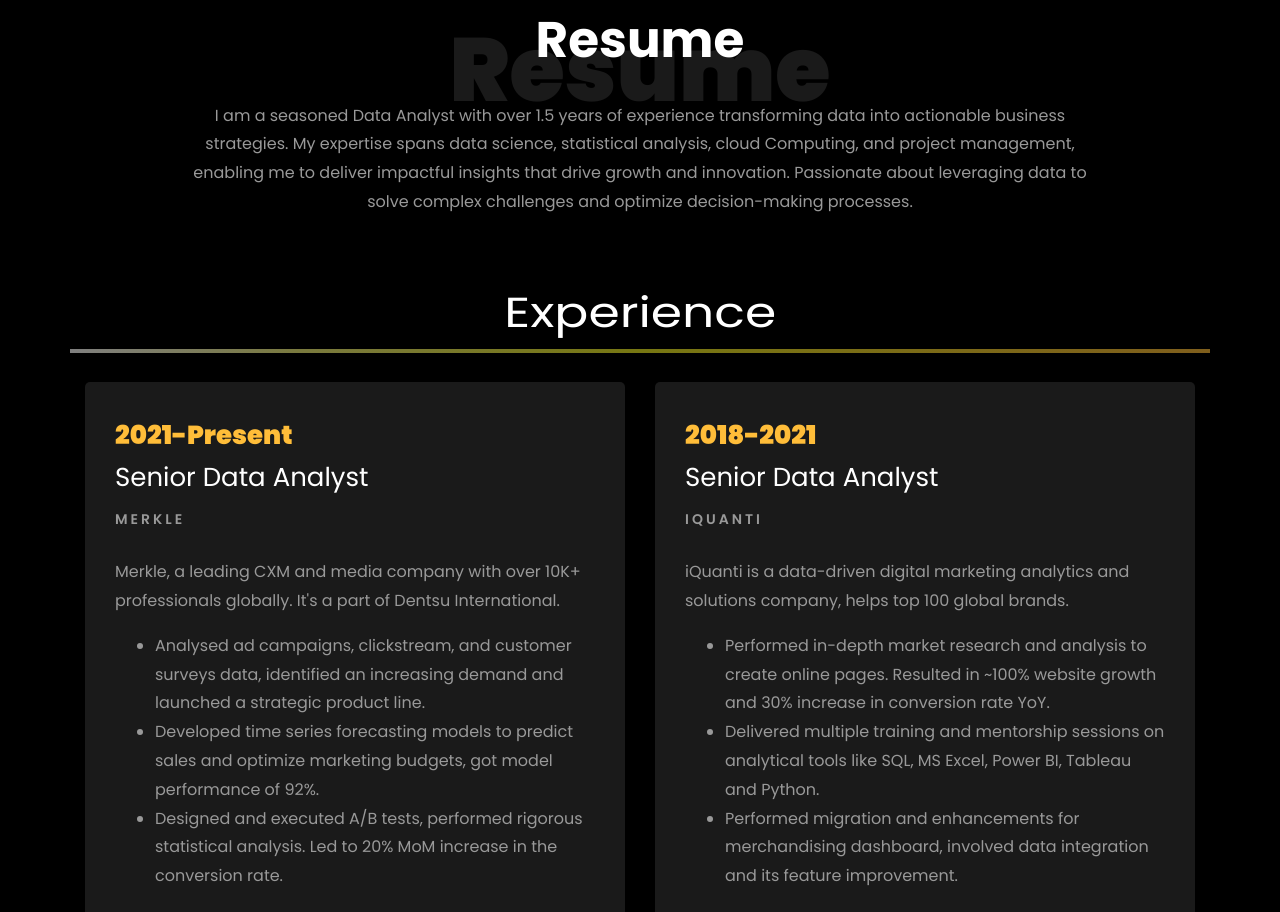
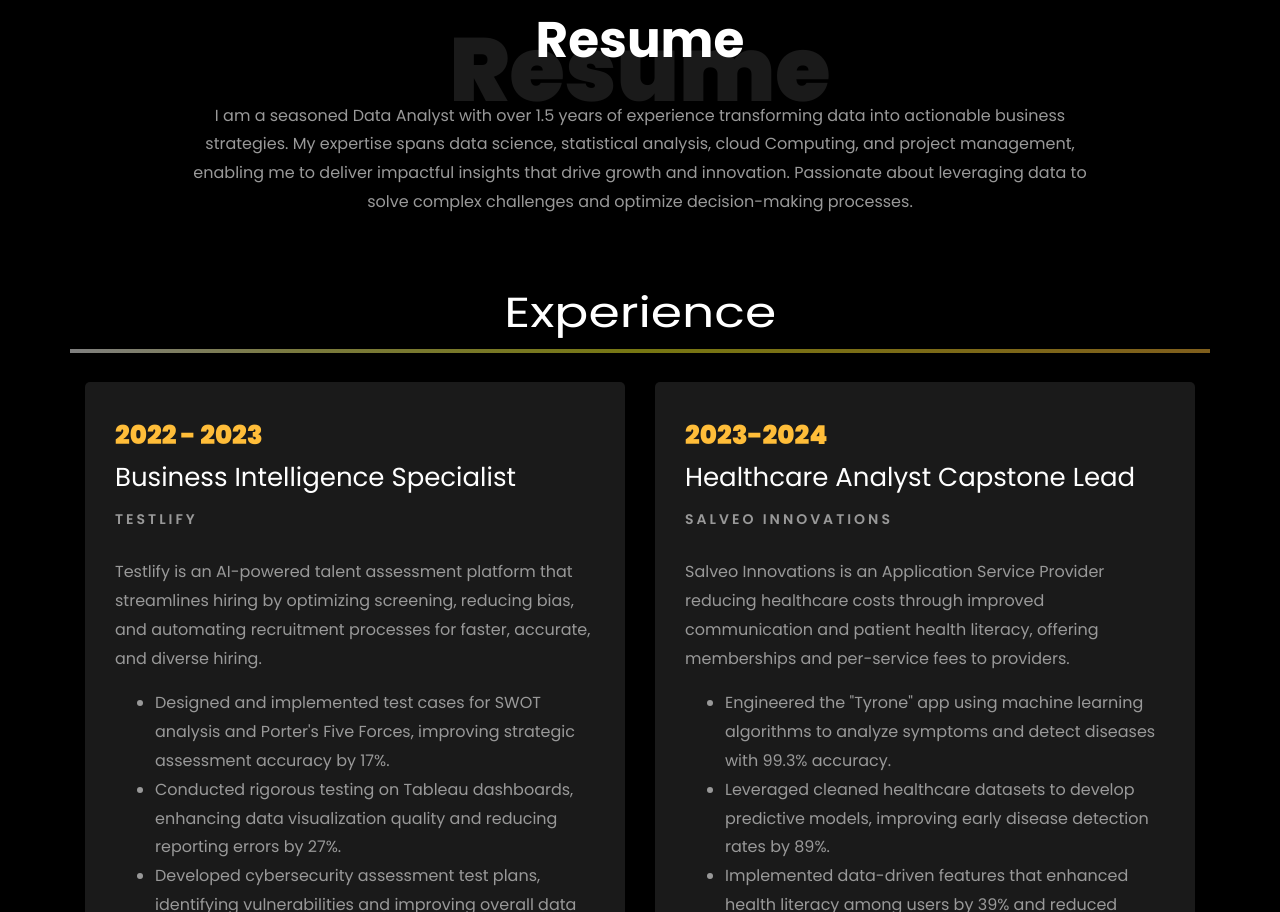
Before and after one commit to shahvishrut9/va-portfolio, a plain HTML site: page index.html in a window 1280 px wide. Shown: the part 1888-2800 px from the top of the page. Drawn offline with Linux system fonts and the light colour scheme; files whose address does not match are found by name.

Commit message:
Few updates

```diff
--- a/index.html
+++ b/index.html
@@ -324,14 +324,17 @@
 		<div class="row">
 				<div class="col-md-6">
 					<div class="resume-wrap ftco-animate">
-						<span class="date">2021-Present</span>
-						<h2>Senior Data Analyst</h2>
-						<span class="position">Merkle</span>
-						<p class="mt-4">Merkle, a leading CXM and media company with over 10K+ professionals globally. It's a part of Dentsu International.
+						<span class="date">2022 - 2023</span>
+						<h2>Business Intelligence Specialist</h2>
+						<span class="position">Testlify</span>
+						<p class="mt-4">Testlify is an AI-powered talent assessment platform that streamlines hiring by optimizing screening, reducing bias, and automating recruitment processes for faster, accurate, and diverse hiring.
 							<ul>
-								<li>Analysed ad campaigns, clickstream, and customer surveys data, identified an increasing demand and launched a strategic product line.</li>
-								<li>Developed time series forecasting models to predict sales and optimize marketing budgets, got model performance of 92%.</li>
-								<li>Designed and executed A/B tests, performed rigorous statistical analysis. Led to 20% MoM increase in the conversion rate.</li>
+								<li> Designed and implemented test cases for SWOT analysis and Porter's Five Forces, improving strategic assessment accuracy by
+									17%.</li>
+								<li> Conducted rigorous testing on Tableau dashboards, enhancing data visualization quality and reducing reporting errors by 27%.</li>
+								<li> Developed cybersecurity assessment test plans, identifying vulnerabilities and improving overall data security posture by 33%.</li>
+								<li> Analyzed test results to provide actionable recommendations, leading to a 29% increase in operational efficiency across client
+									organizations.</li>
 							</ul>
 						</p>
 					</div>
@@ -340,14 +343,15 @@
 
 				<div class="col-md-6">
 					<div class="resume-wrap ftco-animate">
-						<span class="date">2018-2021</span>
-						<h2>Senior Data Analyst</h2>
-						<span class="position">iQuanti</span>
-						<p class="mt-4">iQuanti is a data-driven digital marketing analytics and solutions company, helps top 100 global brands.
+						<span class="date">2023-2024</span>
+						<h2>Healthcare Analyst Capstone Lead</h2>
+						<span class="position">Salveo Innovations</span>
+						<p class="mt-4">Salveo Innovations is an Application Service Provider reducing healthcare costs through improved communication and patient health literacy, offering memberships and per-service fees to providers.
 							<ul>
-								<li>Performed in-depth market research and analysis to create online pages. Resulted in ~100% website growth and 30% increase in conversion rate YoY.</li>
-								<li>Delivered multiple training and mentorship sessions on analytical tools like SQL, MS Excel, Power BI, Tableau and Python.</li>
-								<li>Performed migration and enhancements for merchandising dashboard, involved data integration and its feature improvement.</li>
+								<li> Engineered the "Tyrone" app using machine learning algorithms to analyze symptoms and detect diseases with 99.3% accuracy.</li>
+								<li> Leveraged cleaned healthcare datasets to develop predictive models, improving early disease detection rates by 89%.</li>
+								<li> Implemented data-driven features that enhanced health literacy among users by 39% and reduced institutional healthcare costs by
+									$500 on average.</li>
 							</ul>
 						</p>
 					</div>
@@ -403,7 +407,7 @@
             <p>Below are the sample Data Analytics projects on SQL, Python, Power BI & ML.</p>
           </div>
         </div>
-        <div class="row d-flex">
+        <!-- <div class="row d-flex">
           <div class="col-md-4 d-flex ftco-animate">
           	<div class="blog-entry justify-content-end">
               <a href="https://github.com/rishabhnmishra/SQL_Music_Store_Analysis/blob/main/Music_Store_Query.sql" class="block-20 zoom-effect" style="background-image: url('images/proj_1.jpg');">
@@ -425,8 +429,8 @@
                 <p>Performed exploratory data analysis on diwali sales data using Python to improve the customer experience.</p>
               </div>
             </div>
-          </div>
-          <div class="col-md-4 d-flex ftco-animate">
+          </div> -->
+          <!-- <div class="col-md-4 d-flex ftco-animate">
           	<div class="blog-entry">
               <a href="https://github.com/rishabhnmishra/Madhav_Store_Analysis_PowerBI/blob/main/Madhav%20Store%20dashboard.jpg" class="block-20 zoom-effect" style="background-image: url('images/proj_3.jpg');">
               </a>
@@ -438,27 +442,27 @@
             </div>
           </div>
         </div>
-	<br>
+	<br> -->
 		<!-- added justify-content-center to center align the last two projects -->
 		<div class="row d-flex justify-content-center">
 			<div class="col-md-4 d-flex ftco-animate">
 				<div class="blog-entry justify-content-end">
-				<a href="https://github.com/rishabhnmishra/sales_forecasting/tree/main" class="block-20 zoom-effect" style="background-image: url('images/proj_4.jpg');">
+				<a href="https://github.com/shahvishrut9/salesForecasting_Project/blob/master/notebook-sales-forecasting.ipynb" class="block-20 zoom-effect" style="background-image: url('images/proj_4.jpg');">
 				</a>
 				<div class="text mt-3 float-right d-block">
 
-				  <h3 class="heading"><a href="https://github.com/rishabhnmishra/sales_forecasting/tree/main">Sales Forecast- Time Series Forecasting</a></h3>
+				  <h3 class="heading"><a href="https://github.com/shahvishrut9/salesForecasting_Project/blob/master/notebook-sales-forecasting.ipynb">Sales Forecast- Time Series Forecasting</a></h3>
 				  <p>Used multiple machine learning models to forecast sales (retail store) and performed time series analysis.</p>
 				</div>
 			  </div>
 			</div>
 			<div class="col-md-4 d-flex ftco-animate">
 				<div class="blog-entry justify-content-end">
-				<a href="https://github.com/rishabhnmishra/customer_segmentation/blob/main/Customer_Segmentation-final.ipynb" class="block-20 zoom-effect" style="background-image: url('images/proj_5.jpg');">
+				<a href="https://github.com/shahvishrut9/Creditcard_customerSegmentation/blob/master/Customer_Segmentation-final.ipynb" class="block-20 zoom-effect" style="background-image: url('images/proj_5.jpg');">
 				</a>
 				<div class="text mt-3 float-right d-block">
 
-				  <h3 class="heading"><a href="https://github.com/rishabhnmishra/customer_segmentation/blob/main/Customer_Segmentation-final.ipynb">Customer Segmentation using clustering model</a></h3>
+				  <h3 class="heading"><a href="https://github.com/shahvishrut9/Creditcard_customerSegmentation/blob/master/Customer_Segmentation-final.ipynb">Customer Segmentation using clustering model</a></h3>
 				  <p>Developed a ML model to give various recommendations of financial products &amp; services on target customer groups.</p>
 				</div>
 			  </div>
```
